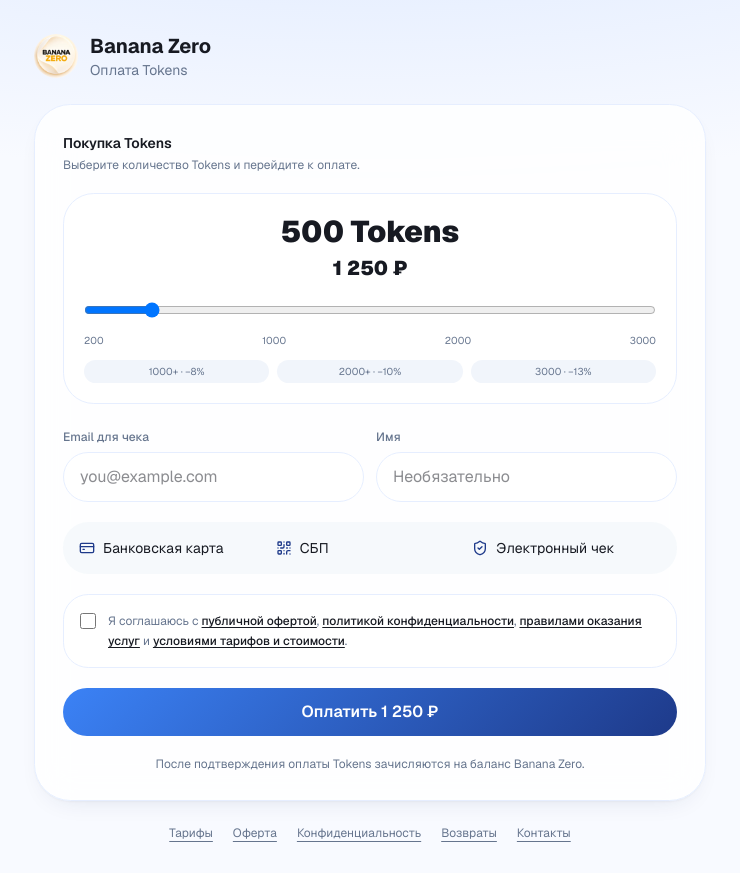
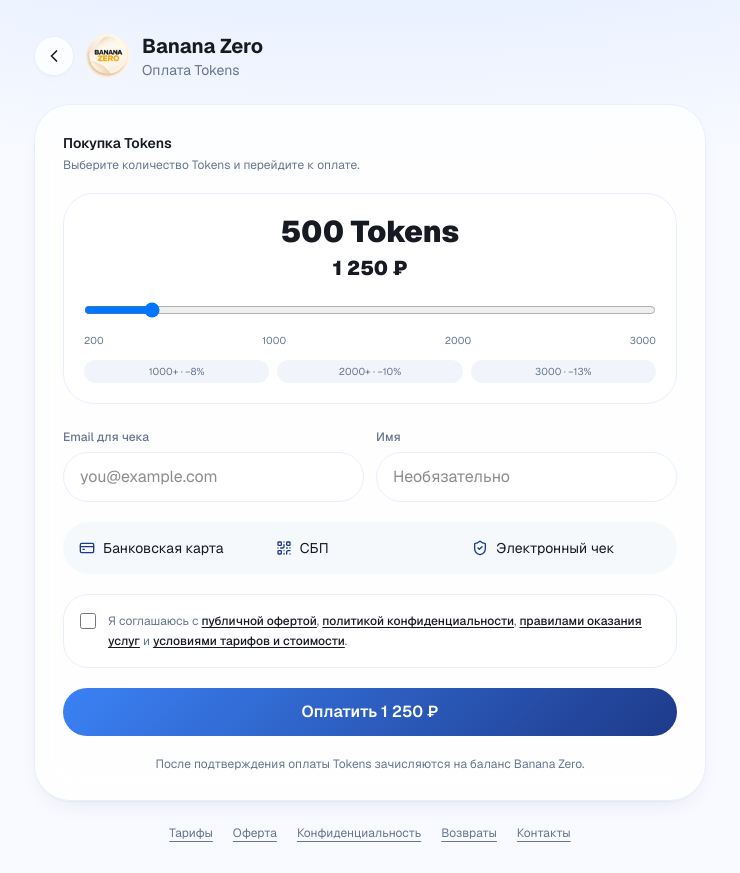
Before and after one commit to sheinevg-alt/-mrshein-ai, a Next.js app: page /pay in a window 1280 px wide. Shown: the whole page, without its empty margins (270-1010 px from the left). Built offline with nearby package versions, Linux system fonts and the light colour scheme; no server answers.

Commit message:
Show back button on token checkout

```diff
--- a/app/pay/page.tsx
+++ b/app/pay/page.tsx
@@ -2,6 +2,7 @@ import Link from 'next/link'
 import Image from 'next/image'
 import { normalizeTokenPurchaseAmount } from '@/lib/public-pricing'
 import { PaymentForm } from './payment-form'
+import { PayBackButton } from './pay-back-button'
 import { hasDatabase, supabaseFetch } from '@/lib/server/supabase'
 
 export const dynamic = 'force-dynamic'
@@ -23,6 +24,7 @@ export default async function PayPage({ searchParams }: { searchParams: Promise<
     <main className="min-h-dvh px-4 py-8 sm:px-6">
       <div className="mx-auto max-w-2xl">
         <header className="flex items-center gap-3">
+          <PayBackButton />
           <Image src="/banana-zero-cake.jpg" alt="Banana Zero" width={44} height={44} className="rounded-2xl" />
           <div>
             <h1 className="text-xl font-bold">Banana Zero</h1>
```
